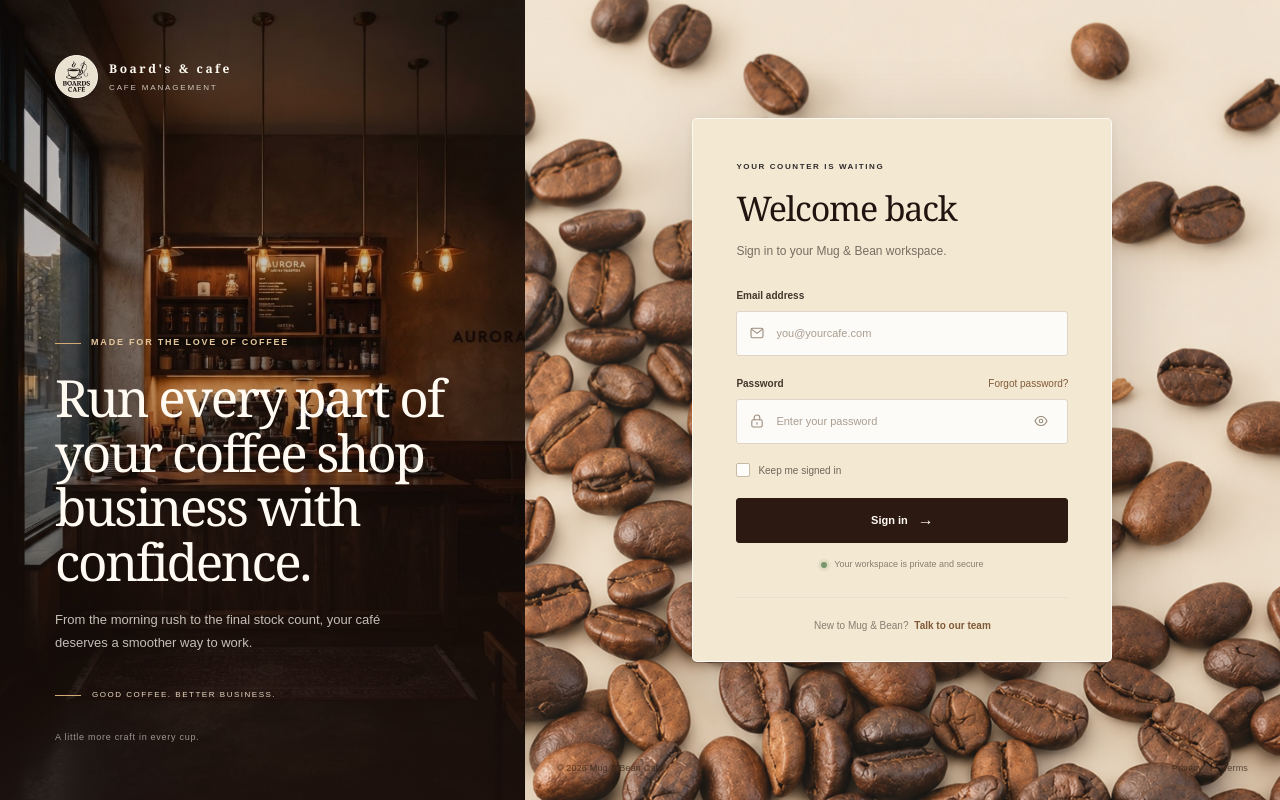
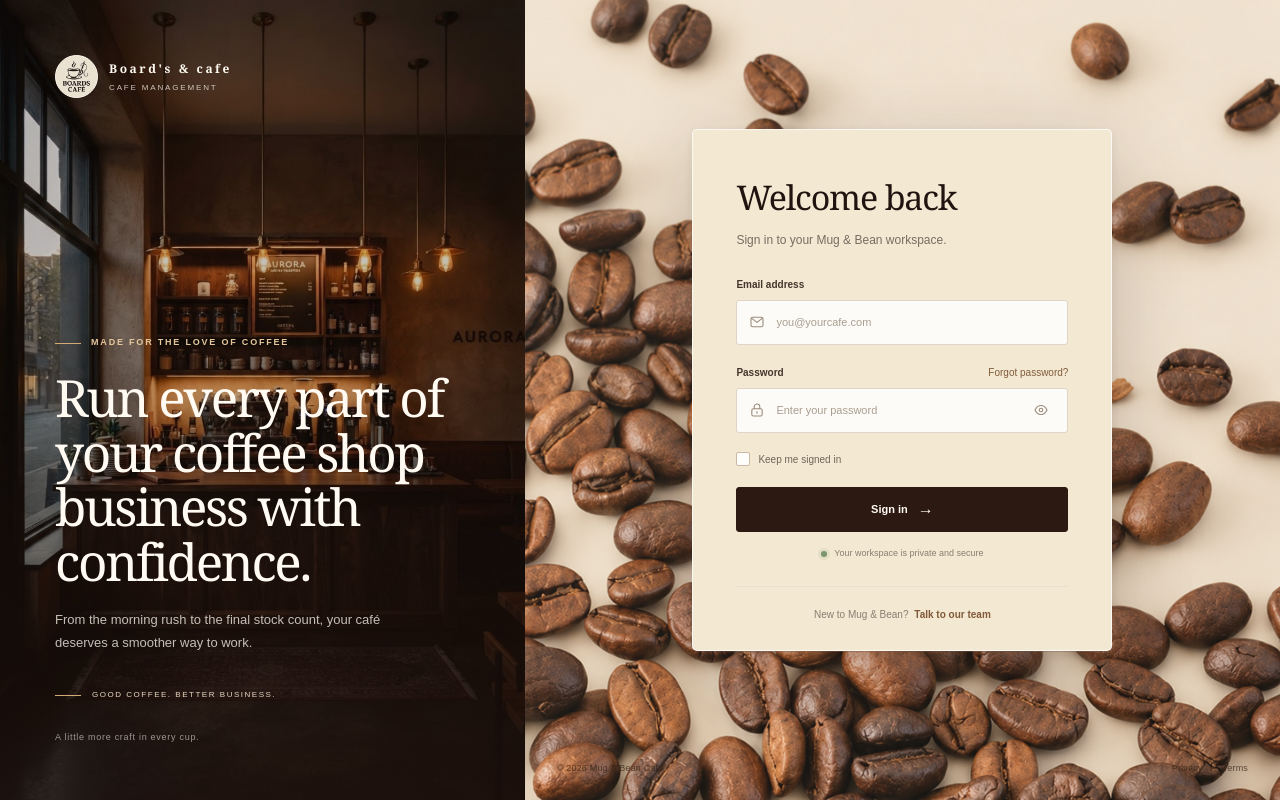
Before and after one commit to twiriyimana/cafe, a Next.js app: page / in a window 1280 px wide. Built offline with nearby package versions, Linux system fonts and the light colour scheme.

Commit message:
Update SignInPage.tsx

```diff
--- a/app/components/SignInPage.tsx
+++ b/app/components/SignInPage.tsx
@@ -61,7 +61,6 @@ export default function SignInPage() {
         <div className="auth-card">
           {/* LOGIN SECTION START */}
           <div className="card-heading">
-            <p className="card-kicker">YOUR COUNTER IS WAITING</p>
             <h2>Welcome back</h2>
             <p className="card-description">Sign in to your Mug &amp; Bean workspace.</p>
           </div>
```
